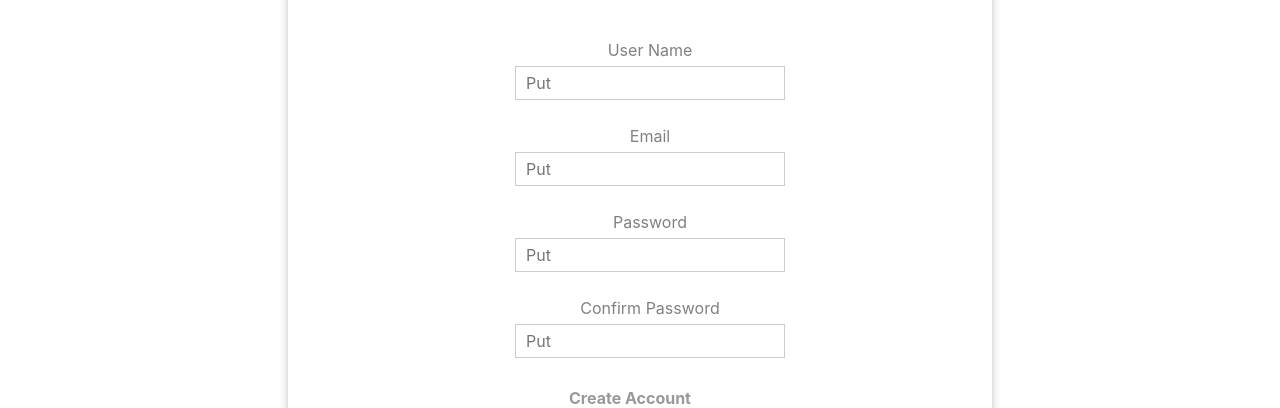
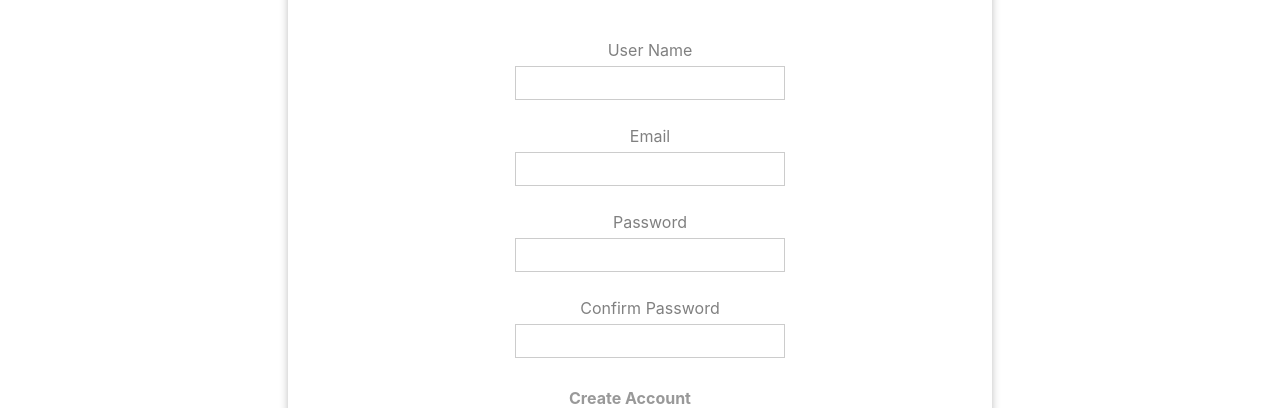
Before and after one commit to johncrawley/picplace_react, a React (Create React App) app: page /signup in a window 1280 px wide. Shown: the part 153-561 px from the top of the page. Built offline with nearby package versions, Linux system fonts and the light colour scheme.

Commit message:
Cleaning up signup before adding loading sequence. Removing old unused code from welcome.

```diff
--- a/src/Containers/Signup/Signup.js
+++ b/src/Containers/Signup/Signup.js
@@ -1,4 +1,4 @@
-import React, { useState, useEffect } from 'react';
+import React, { useState, useEffect, Fragment } from 'react';
 
 import axios from '../../axios';
 import Input from '../../Components/UI/Input/Input';
@@ -148,9 +148,14 @@ const Signup = () => {
             password: formControls.password.value
         };
         console.log("SubmitUserAddRequest() form to send: " + JSON.stringify(form));
-       axios.post('/signup', form).then(response => console.log(response.data));
+       axios.post('/signup', form).then(response => handleUserCreatedResponse(response));
     }
 
+    const handleUserCreatedResponse = (response) => {
+
+
+
+    }
 
     const displayInputErrorIfNot = (condition, errorKey) => {
 
@@ -256,62 +261,59 @@ const Signup = () => {
         return isEmailValid;
     }
 
-    return (
-            <div>
-                <Card>
+
+    let form = <Fragment>
                     <h2>Create an Account</h2>
 
                     <Input
                         label="User Name"
-                        placeholder='Put'
                         maxLength="16"
                         valid={isValid(USERNAME)}
                         changed={(event) => inputChangedHandler(event, {
                                                 controlName: USERNAME,
                                                 validationRules: [ isUsernameAlphaNumeric, isUsernameMinLength ],
                                                 miscFunctions : [ queryServerForValidUsername ]
-                                            }
-                        )}/>
+                                            })}/>
                     <Input
                             label="Email"
-                            placeholder='Put'
                             maxLength = "42"
                             valid={isValid(EMAIL)}
                             changed={(event) => inputChangedHandler(event, {
                                                     controlName: EMAIL,
                                                     validationRules: [ isEmailFormatCorrect ]
-                                                }
-                            )}/>
+                                                })}/>
                     <Input
                         label="Password"
                         type="password"
-                        placeholder='Put'
                         maxLength = "22"
                         valid={isValid(PASSWORD)}
                         changed={(event) => inputChangedHandler(event, {
                                                 controlName: PASSWORD,
                                                 validationRules: [ isPasswordMinLength, isPasswordAlphaNumeric],
                                                 miscFunctions: [ arePasswordsTheSame ]
-                                                })
-                        } />
+                                                })} />
                     <Input
                         label="Confirm Password"
                         type="password"
-                        placeholder='Put'
                         maxLength = "22"
                         onClick={setConfirmPasswordFieldTouched}
                         valid={isValid(CONFIRM_PASSWORD)}
                         changed={(event) => inputChangedHandler(event, {
                                                 controlName: CONFIRM_PASSWORD,
                                                 validationRules: [ arePasswordsTheSame ]
-                                                })
-                        }
-                         />
+                                                })}/>
+                    {errorMessages}
+                    <Button  click={submitUserAddRequest}
+                                disabled={!isReadyToSendRequest()}>Create Account</Button>
+                 </Fragment>;
 
-                    {errorMessages}
 
-                    <Button  click={submitUserAddRequest} disabled={!isReadyToSendRequest()}>Create Account</Button>
-                   </Card>
+
+    return (
+            <div>
+                <Card>
+                    {form}
+                    </Card>
             </div>
 
     );
--- a/src/Containers/Welcome/Welcome.js
+++ b/src/Containers/Welcome/Welcome.js
@@ -40,57 +40,29 @@ const Welcome = (props) => {
     }
 
 
-    const [imgErrorIds, setImgErrorIds] = useState({});
-
     const handleError = (label, error) => {
         console.log("Error (" + label + ") :" + error);
     }
 
-    const getImgStyle = (id) => {
-        if (imgErrorIds[id] === true){
-            console.log("Bad image, id: " + id);
-            return { display : 'none' }
-        }
-
-    }
-
-
-    const setImgDisplayToNone = (id) => {
-        console.log("Image broken: " + id);
-        let errorIds = { ...imgErrorIds, id : true};
-        setImgErrorIds(prev => errorIds);
-//
-//style={getImgStyle("photoImg_"+ photoId)}
-//onError={setImgDisplayToNone("photoImg_"+ photoId)}
-    }
-
-    const foo = (el) => {
-        el.style={display: 'none'};
-    }
-    const printStuff = (e,i) =>{
-        console.log("error: " + JSON.stringify(e) + " i: " + i);
-    }
-
-
 
     let photos = <h3> No Photos Found </h3>;
     let loadMoreButton = null;
-    if(!isLastPage){
+    if(!isLastPage ){
         loadMoreButton = <div><button onClick={retrievePageOfPhotoIDs}>Load More</button></div>
     }
 
 
     if(photoIds.length > 0){
+        console.log("photos count : " + photoIds.length);
        photos =  photoIds.map( photoId =>
         <object key={photoId}
                 id={"photoImg_" + photoId}
                 data={"http://localhost:8090/svc/photo?size=thumbnail&id=" + photoId}
                 type="image/jpg"
                 alt={"id " + photoId}>
+            </object> );
+    }
 
-
-                </object> );
-    }
 
     return(
     <div>
```
